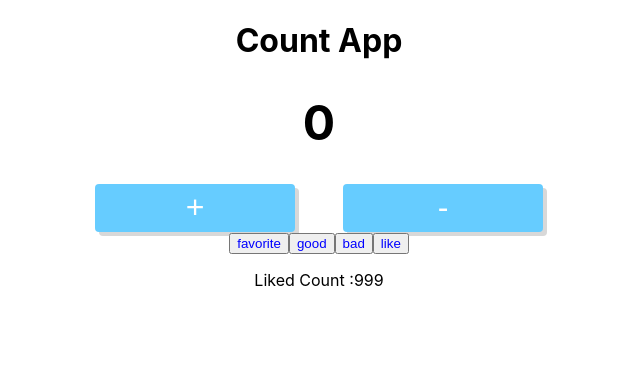
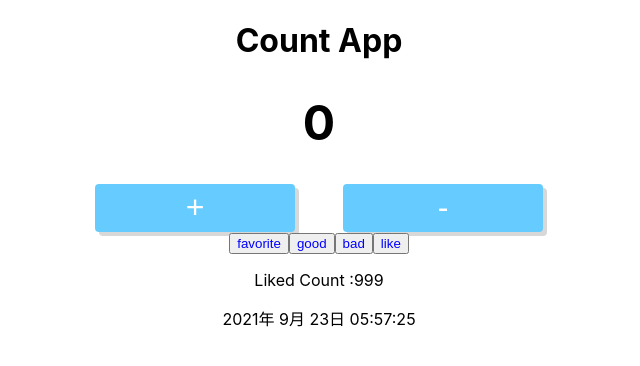
Before and after one commit to Yuki326/count_app, a React (Create React App) app: page / in a window 1280 px wide. Shown: the top 366 px of the page, without its empty margins (321-961 px from the left). Built offline with nearby package versions, Linux system fonts and the light colour scheme.

Commit message:
時計を追加

```diff
--- a/src/App.js
+++ b/src/App.js
@@ -1,8 +1,10 @@
-import React,{Component} from 'react';
+import React,{Component, useEffect} from 'react';
 import Counter from './Counter';
 import ToggleButton from './ToggleButton';
 import LikedButton from './LikedButton';
+import Time from './Time';
 import './App.css';
+import LikedButtonComponent from './LikedButton';
 
 class App extends Component{
   render(){
@@ -13,7 +15,8 @@ class App extends Component{
         <ToggleButton title="favorite" />
         <ToggleButton title="good" />
         <ToggleButton title="bad" />
-        <LikedButton />
+        <LikedButtonComponent />
+        <Time />
       </div>
     )
   }
--- a/src/Counter.js
+++ b/src/Counter.js
@@ -22,10 +22,14 @@ class Counter extends Component{
   };
 
   render(){
+    let className = this.state.count>2 ? (this.state.count>5 ? "counter-2" : "counter-1"):"counter-0";
+    const clicked =()=>{
+      this.increment();
+    }
     return (
       <div>
-        <h1 className="counter">{this.state.count}</h1>
-        <button className="counterButton"onClick={this.increment}>+</button>
+        <h1 className={className}>{this.state.count}</h1>
+        <button className="counterButton"onClick={()=>clicked()}>+</button>
         <button className="counterButton"onClick={this.decrement}>-</button>
       </div>
     )
--- /dev/null
+++ b/src/Time.js
@@ -0,0 +1,57 @@
+import React,{Component} from 'react';
+
+class Time extends Component{
+  constructor(props) {
+    super(props)
+    this.state = {
+      timelag: '',
+      nowTime: ''
+    }
+  }
+
+  // コンポーネントがマウントされた後に実行
+  componentDidMount() { // ----------- ①
+    setInterval(() => {
+      this.setState({
+        nowTime: this.getTime(this.state.timelag)
+      });
+    }, 1000)
+  }
+
+  // 日付と時刻を取得する（ex. 2020年 3月 14日 12:00:00)
+  getTime(timelag = 0) {
+    let japanTime = new Date().getTime()
+    let nowTime = new Date(japanTime + timelag*60*60*1000)
+    let year = nowTime.getFullYear()
+    let month = nowTime.getMonth() + 1
+    let date = nowTime.getDate()
+    let hours = nowTime.getHours()
+    let minutes = nowTime.getMinutes()
+    let seconds = nowTime.getSeconds()
+
+    if (hours < 10) hours = `0${hours}`
+    if (minutes < 10) minutes = `0${minutes}`
+    if (seconds < 10) seconds = `0${seconds}`
+
+    const time = `${year}年 ${month}月 ${date}日 ${hours}:${minutes}:${seconds}`
+    return time
+  }
+
+  doChange = (e) => { // ----------- ②
+    e.preventDefault()
+    this.setState({
+      timelag: e.target.value
+    })
+  }
+
+  render() {
+    return (
+      <>
+        <p>{this.state.nowTime}</p>
+      </>
+    )
+  };
+}
+
+
+export default Time;
--- a/src/counter.css
+++ b/src/counter.css
@@ -1,5 +1,14 @@
-.counter{
+.counter-0{
   font-size:3rem;
+  color:black;
+}
+.counter-1{
+  font-size:3rem;
+  color:orange;
+}
+.counter-2{
+  font-size:3rem;
+  color:red;
 }
 
 .counterButton {
```
